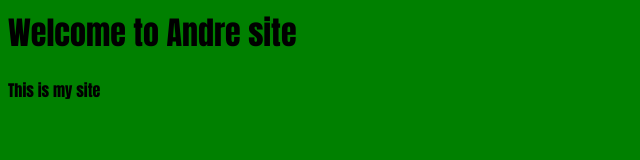
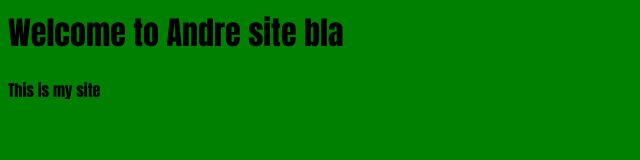
Before and after one commit to Djeson2019/web, a plain HTML site: page index.html in a window 1280 px wide. Shown: the whole page, without its empty margins (0-640 px from the left). Drawn offline with Linux system fonts and the light colour scheme.

Commit message:
add text

```diff
--- a/index.html
+++ b/index.html
@@ -12,7 +12,7 @@
 
 </head>
 <body>
-<h1>Welcome to Andre site</h1>
+<h1>Welcome to Andre site bla</h1>
 <P>This is my site</p>
 </body>
 </html>
```
